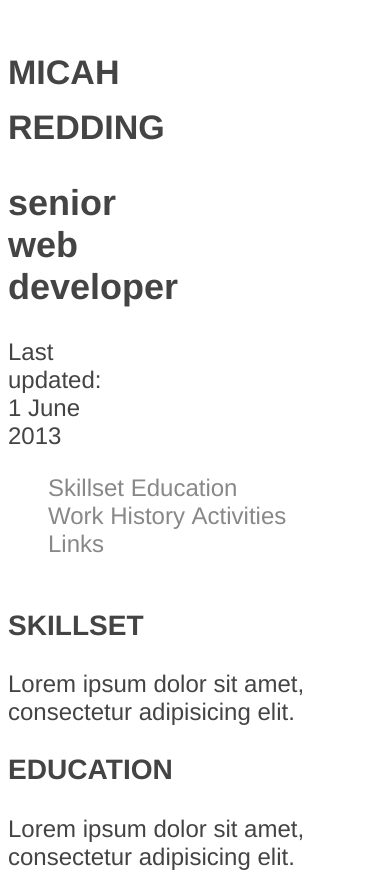
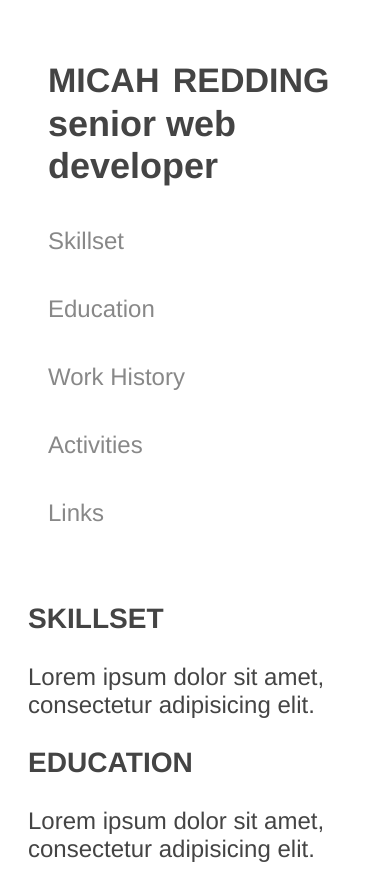
Before and after one commit to micahredding/resume, a plain HTML site: page index.html in a window 390 px wide. Shown: the top 874 px of the page. Drawn offline with Linux system fonts and the light colour scheme.

Commit message:
prepping for responsive

```diff
--- a/index.html
+++ b/index.html
@@ -9,10 +9,15 @@
             <script src="//cdnjs.cloudflare.com/ajax/libs/html5shiv/3.6.2/html5shiv.js"></script>
         <![endif]-->
         <style>
+            * {
+                box-sizing:border-box;
+                -moz-box-sizing:border-box;
+            }
             body {
                 font-family: "Helvetica", "Arial", sans-serif;
                 font-size: 1.5em;
                 color:#444;
+                padding:20px;
             }
             a {
                 color:#888;
@@ -26,27 +31,45 @@
                 text-transform: lowercase;
                 font-variant: small-caps;
             }
+            h2 {
+            }
             h3 {
                 font-weight: bold;
                 text-transform: uppercase;
             }
-
             header[role="banner"] {
-/*                position: absolute;
-*/                width: 100%;
+                width: 100%;
             }
             header[role="banner"] hgroup {
                 display: inline-block;
-                width:20%;
+                width:100%;
+                padding:20px;
+            }
+            header[role="banner"] hgroup h1, header[role="banner"] hgroup h2 {
+                display: inline-block;
+                margin:0;
+                padding:0;
             }
             header[role="banner"] nav {
                 display: inline-block;
-                width:80%;
+                width:100%;
+            }
+            header[role="banner"] nav ul {
+                list-style: none;
+                margin:0;
+                padding:0;
+                text-align: justify;
+                width:100%;
+            }
+            header[role="banner"] nav ul:after {
+                content: " ";
+                width: 100%;
+                display: inline-block;
             }
             header[role="banner"] nav li {
-                display: inline-block;
+/*                display: inline-block;
+*/                padding:20px;
             }
-
         </style>
     </head>
     <body>
@@ -54,7 +77,6 @@
             <hgroup>
                 <h1>Micah Redding</h1>
                 <h2>senior web developer</h2>
-                Last updated: <time datetime="2013-06-01T04:20:00-07:00">1 June 2013</time>
             </hgroup>
             <nav>
                 <ul role="navigation">
@@ -110,6 +132,6 @@
                 <p>Lorem ipsum dolor sit amet, consectetur adipisicing elit.</p>
             </section>
         </article>
-
+         <time datetime="2013-06-01T04:20:00-07:00">1 June 2013</time>
     </body>
 </html>
```
